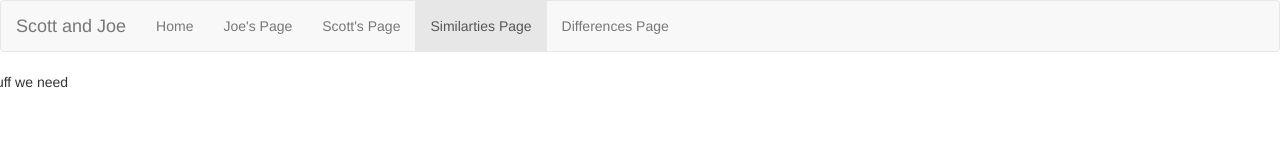
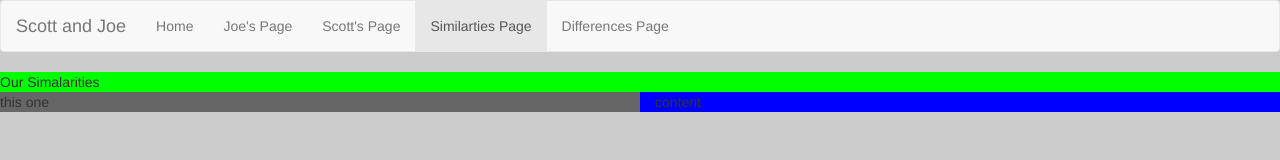
Before and after one commit to scottjparker21/project-team, a plain HTML site: page sim.html in a window 1280 px wide. Drawn offline with Linux system fonts and the light colour scheme.

Commit message:
added some pictures

```diff
--- a/sim.html
+++ b/sim.html
@@ -11,7 +11,7 @@
 		<script src="assets/js/jquery.js"></script>
 		<script src="assets/js/bootstrap.js"></script>
 	</head>
-<body>
+<body style="background-color:#cccccc">
     <nav class="navbar navbar-default">
      <div class="container-fluid">
        <!-- Brand and toggle get grouped for better mobile display -->
@@ -42,8 +42,15 @@
 		</div>
 	</div>
 </nav>
-<div class="row">
-	<div class="col-xs-12,col-lg"> stuff we need </div>
+<div style="background-color:#00ff00" class="row">
+	<div class="col-lg-12"> Our Simalarities  </div>
+</div>
+	<div class="row">
+	<div style="background-color:#666666 " class=" col-lg-6 changeHeight"> this one</div>
+	<div style="background-color:#0000ff" class="col-lg-6">content</div>
+
+			</div>
+
 
 	</body>
 </html>
```
Also changed, not shown: assets/css/css.css (+8 -0 lines), dif.html (+1 -1 lines), assets/man-on-the-bean.jpg (added), assets/reflection-face.jpg (added), assets/selfportrait-1542279-640x480.jpg (added), 1 other file.
